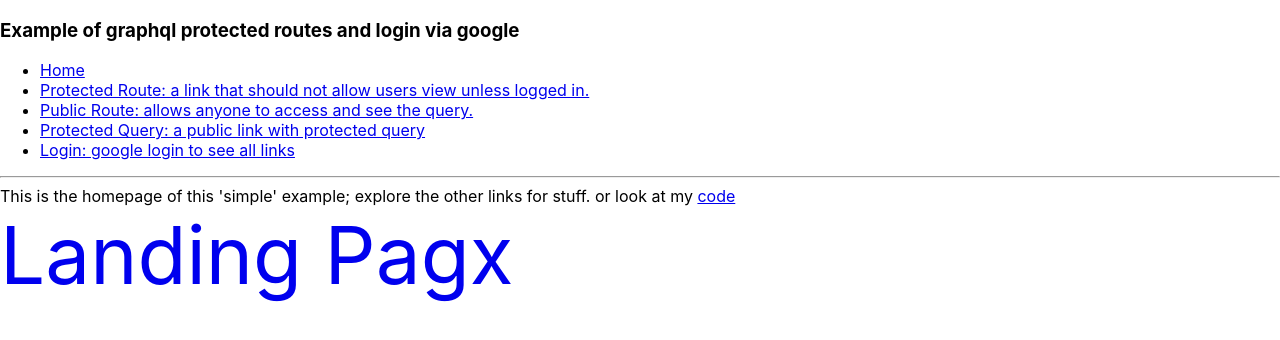
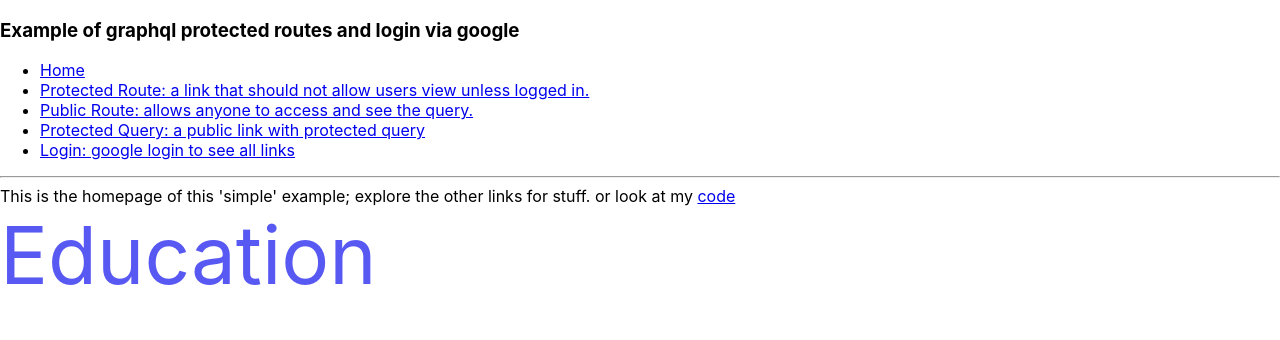
Before and after one commit to alexandriatech/open-sideways-dict, a React (Create React App) app in the folder client/: page / in a window 1280 px wide. Shown: the top 340 px of the page. Built offline with nearby package versions, Linux system fonts and the light colour scheme; the HTML template or start-up script is replaced by a standard one.

Commit message:
Link is now awesome. Added classNames.

```diff
--- a/client/src/App.jsx
+++ b/client/src/App.jsx
@@ -12,11 +12,7 @@ const App = () => {
       <UserContextProvider>
         <Routes />
       </UserContextProvider>
-      <WordLink
-        letterInput="Landing Pagx"
-        word="Landing Page"
-        link="/dummyLink"
-      />
+      <WordLink userInput="Education" word="Education" link="/dummyLink" />
     </ApolloProvider>
   );
 };
--- a/client/src/components-shared/WordLink/index.js
+++ b/client/src/components-shared/WordLink/index.js
@@ -2,25 +2,31 @@ import React from "react";
 import PropTypes from "prop-types";
 
 import styles from "./styles.module.scss";
+import classNames from "classnames";
 
-// props: keyInput (letters), wordLink, word
-// className underline according to letters props
+function WordLink({ userInput, word, link }) {
+  let text = [];
+  let copyUserInput = (userInput + "").toUpperCase();
+  let currUserInputLetter = 0;
 
-function WordLink({ letterInput, word, link }) {
-  let transparentText = word.split(letterInput);
-  transparentText.shift();
-  // remove opacity from the wor
-  // if null or "" transparent
+  for (let i = 0; i < word.length; i++) {
+    const capitalLetter = word[i].toUpperCase();
+    if (copyUserInput[currUserInputLetter] === capitalLetter) {
+      text.push(<span className={styles.highlighted}>{word[i]}</span>);
+      currUserInputLetter = (currUserInputLetter + 1) % copyUserInput.length;
+    } else {
+      text.push(<span className={styles.transparent}>{word[i]}</span>);
+    }
+  }
+
   return (
-    <a className={styles.link} href={link}>
-      {letterInput ? (
-        <>
-          <span className={styles.highlighted}>{letterInput}</span>
-          <span className={styles.transparent}>{transparentText}</span>
-        </>
-      ) : (
-        <span>{word}</span>
-      )}
+    <a
+      className={classNames(styles.link, {
+        [styles.noWordFound]: currUserInputLetter !== 0,
+      })}
+      href={link}
+    >
+      {text}
     </a>
   );
 }
--- a/client/src/components-shared/WordLink/styles.module.scss
+++ b/client/src/components-shared/WordLink/styles.module.scss
@@ -1,14 +1,20 @@
 .link {
   text-decoration: none;
   font-size: 5rem;
-  &:hover {
+  &:hover .transparent,
+  &:hover .highlighted {
     opacity: 1;
   }
 }
 
 .transparent {
   opacity: 0.3;
+  transition: opacity 200ms;
 }
 .highlighted {
-  opacity: 1;
+  opacity: 0.65;
+  transition: opacity 200ms;
 }
+.noWordFound .highlighted {
+  opacity: 0.3;
+}
```
